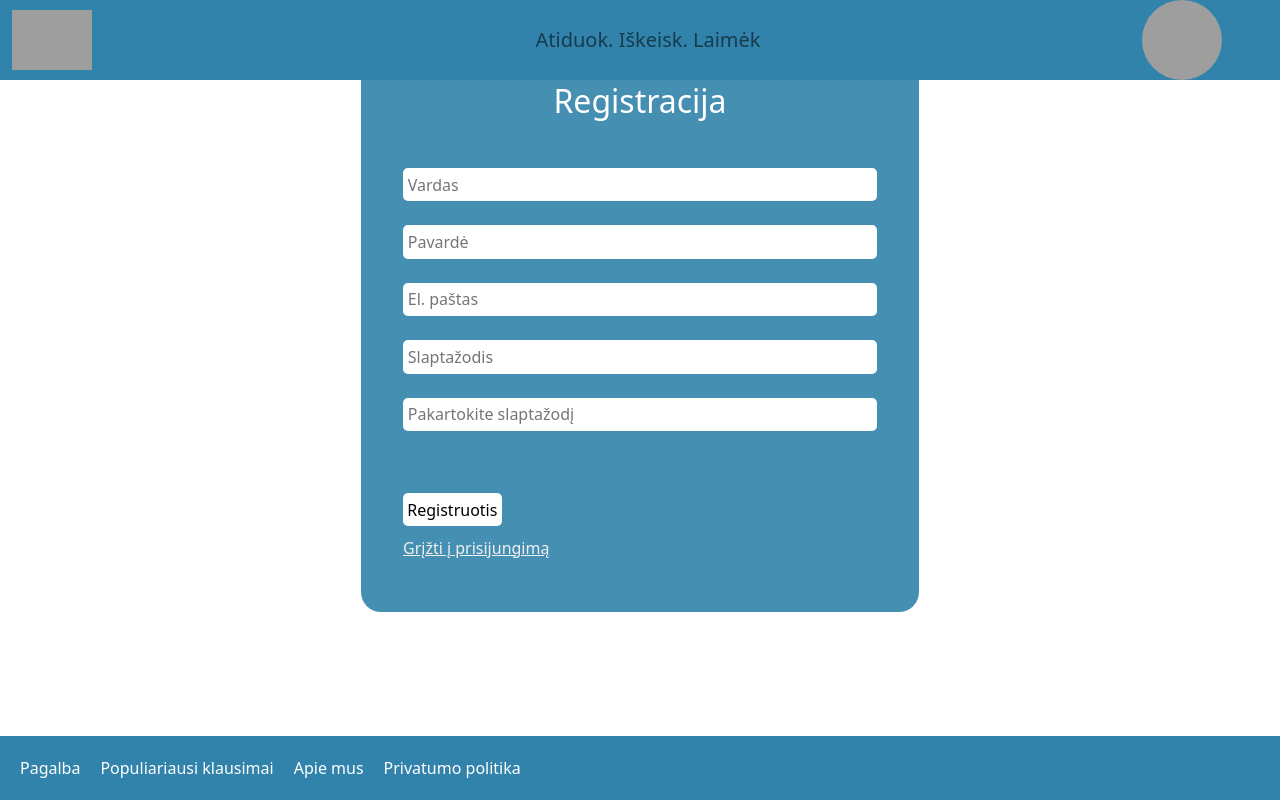
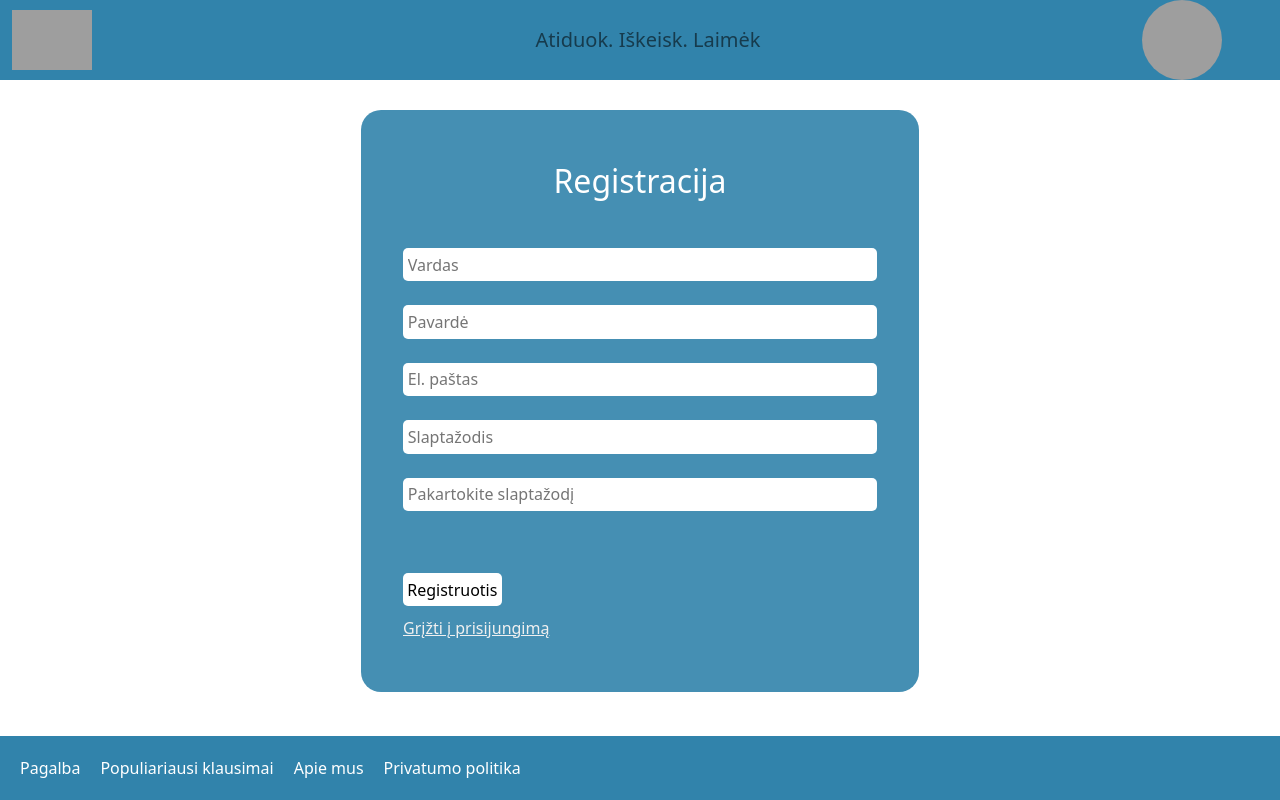
Before and after one commit to ItsZil/neismesk, a React (Create React App) app in the folder ClientApp/: page /registration in a window 1280 px wide. Built offline with nearby package versions, Linux system fonts and the light colour scheme; grey boxes are pictures that could not be loaded.

Commit message:
Add files via upload
FRONTEND
Sutvarkytas paddingas ant visų naudojamų puslapių.
Pridėtas Help puslapis.

```diff
--- a/ClientApp/src/components/AboutUs.css
+++ b/ClientApp/src/components/AboutUs.css
@@ -1,5 +1,5 @@
-.welcome
-{
+.welcome {
+    padding-top: 60px;
     margin-top: 40px;
     font-family: serif;
     font-size: 38px;
--- a/ClientApp/src/components/ForgotPasswordPage/ForgotPasswordPage.css
+++ b/ClientApp/src/components/ForgotPasswordPage/ForgotPasswordPage.css
@@ -1,3 +1,8 @@
+.outerBoxWrapper {
+    padding-top: 80px;
+    padding-bottom: 80px;
+}
+
 .outerBox {
     background-color: rgba(49, 131, 171, 0.9);
     width: 50%;
--- a/ClientApp/src/components/ForgotPasswordPage/ForgotPasswordPage.js
+++ b/ClientApp/src/components/ForgotPasswordPage/ForgotPasswordPage.js
@@ -4,6 +4,7 @@ import './ForgotPasswordPage.css'
 const ForgotPasswordPage = () => {
 
     return (
+        <div className='outerBoxWrapper'>
             <div className='outerBox'>
                 <div className='innerBox'>
                     <h2 className='boxLabel'>Įveskite savo el. pašto adresą, kurį naudojate prisijungimui prie šios svetainės</h2>
@@ -13,6 +14,7 @@ const ForgotPasswordPage = () => {
                     </div>
                 </div>
             </div>
+        </div>
     );
     }
     export default ForgotPasswordPage
--- /dev/null
+++ b/ClientApp/src/components/HelpPage/HelpPage.css
@@ -0,0 +1,5 @@
+.box {
+    padding: 100px 0 0;
+    width: 800px;
+    margin: 0 auto;
+}
--- /dev/null
+++ b/ClientApp/src/components/HelpPage/HelpPage.js
@@ -0,0 +1,19 @@
+import React from 'react';
+import './HelpPage.css'
+
+const HelpPage = () => {
+    return (
+        <div className="box">
+            Jei iškilo problemų, su mumis galite susisiekti:<br />
+            <p style={{ color: 'blue', textDecorationLine: 'underline' }}>
+                roklau1@ktu.lt<br />
+                minrus@ktu.lt<br />
+                ostmac@ktu.lt<br />
+                jusand3@ktu.lt<br />
+                zilkra@ktu.lt
+            </p>
+        </div>
+    );
+};
+
+export default HelpPage;
--- a/ClientApp/src/components/LoginPage/LoginPage.css
+++ b/ClientApp/src/components/LoginPage/LoginPage.css
@@ -1,10 +1,14 @@
+.outerBoxWrapper {
+    padding-top: 80px;
+    padding-bottom: 80px;
+}
+
 .outerBox {
-    background-color: rgba(49, 131, 171, 0.9);
     width: 50%;
     padding: 2em;
     margin: auto;
-    margin-top: 30px;
     border-radius: 20px;
+    background-color: rgba(49, 131, 171, 0.9);
 }
 
 .innerBox {
--- a/ClientApp/src/components/LoginPage/LoginPage.js
+++ b/ClientApp/src/components/LoginPage/LoginPage.js
@@ -31,6 +31,7 @@ export const LoginPage = () => {
 
 
     return (
+        <div className='outerBoxWrapper'>
             <div className='outerBox'>
                 <div className='innerBox'>
                     <h2 className='boxLabel'>Prisijungimas</h2>
@@ -53,5 +54,6 @@ export const LoginPage = () => {
                     </div>
                 </div>
             </div>
+        </div>
     )
 }
--- a/ClientApp/src/components/RegistrationPage/RegistrationPage.css
+++ b/ClientApp/src/components/RegistrationPage/RegistrationPage.css
@@ -1,3 +1,8 @@
+.outerBoxWrapper {
+    padding-top: 80px;
+    padding-bottom: 80px;
+}
+
 .outerBox {
     background-color: rgba(49, 131, 171, 0.9);
     width: 50%;
--- a/ClientApp/src/components/RegistrationPage/RegistrationPage.js
+++ b/ClientApp/src/components/RegistrationPage/RegistrationPage.js
@@ -67,6 +67,7 @@ const RegistrationPage = () => {
     }
 
     return (
+        <div className='outerBoxWrapper'>
             <div className='outerBox'>
                 <div className='innerBox'>
                     <h2 className='boxLabel'>Registracija</h2>
@@ -95,6 +96,7 @@ const RegistrationPage = () => {
                     </div>
                 </div>
             </div>
+        </div>
     )
 }
 export default RegistrationPage
```
Also changed, not shown: ClientApp/src/AppRoutes.js (+8 -3 lines). Lines whose indentation alone changed are shown as unchanged.
